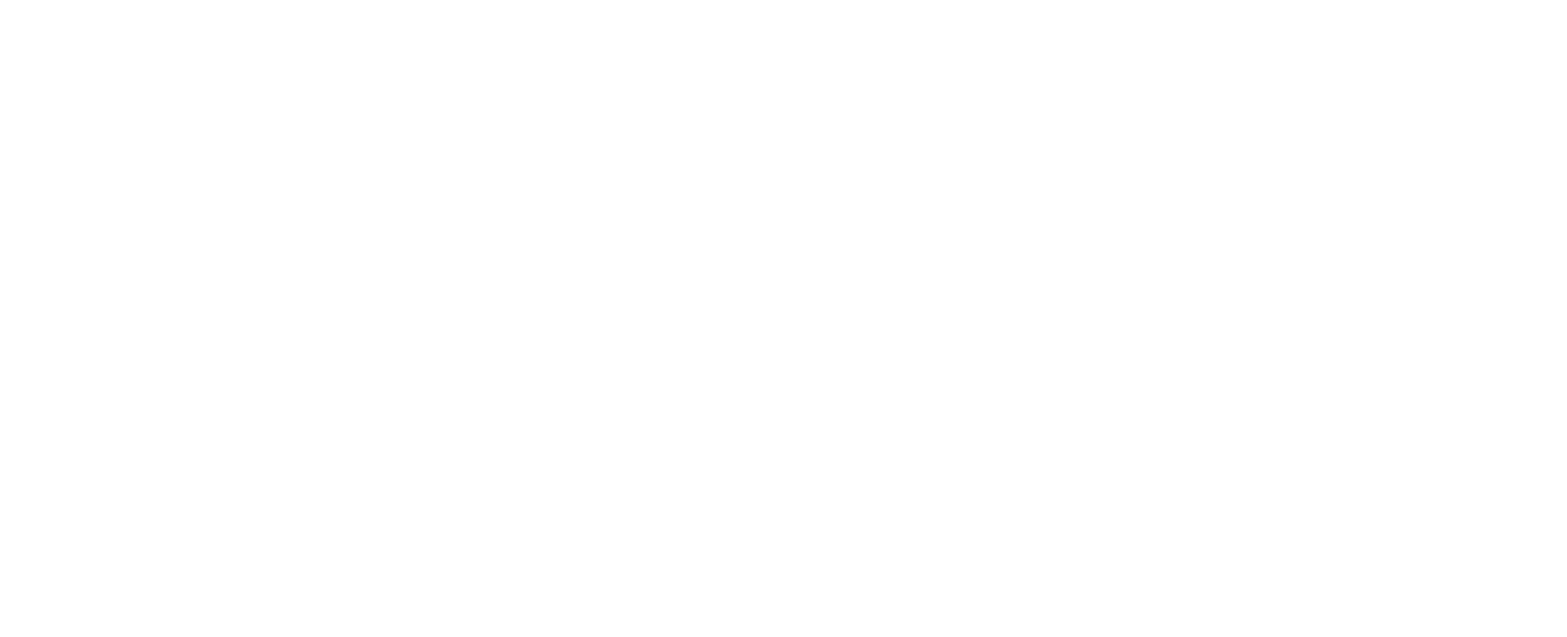
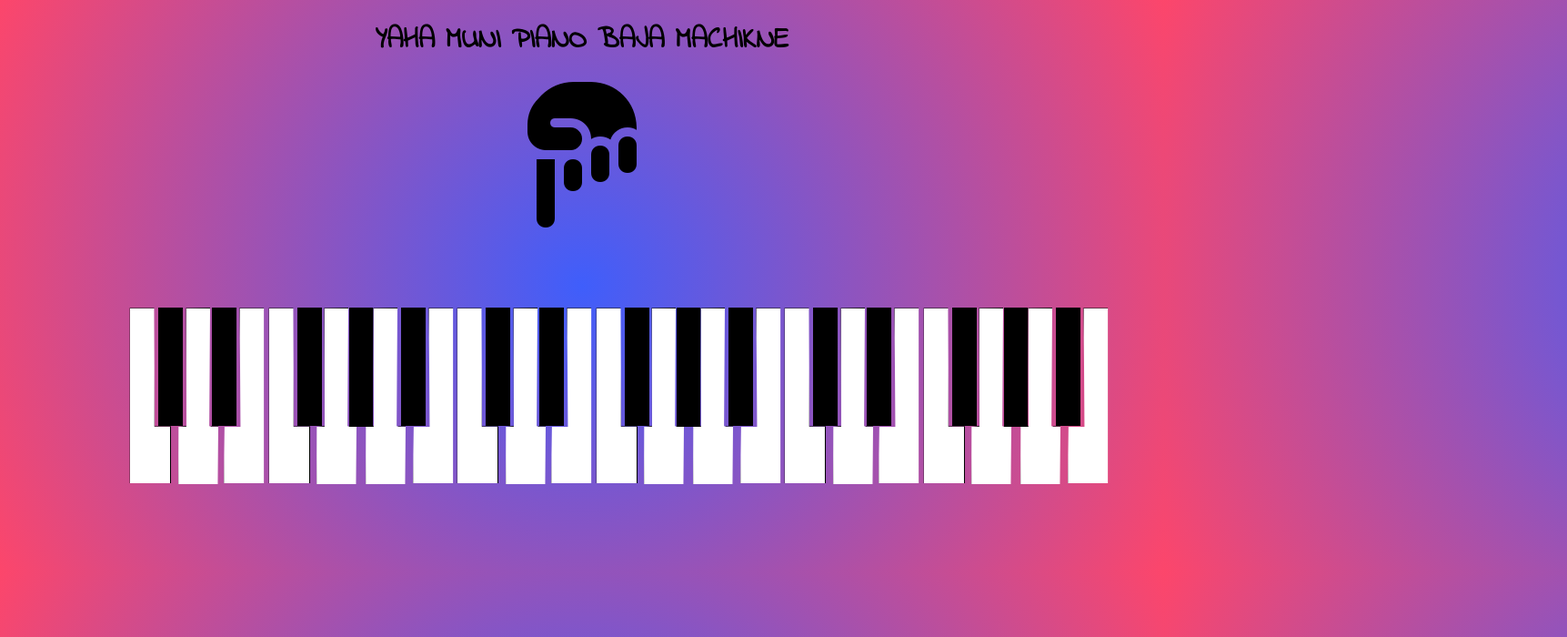
Before and after one commit to bipinrai054/piano, a plain HTML site: page index.html in a window 1280 px wide. Shown: the top 700 px of the page at 91% size, 1723 px wide, since content can reach past the window. Drawn offline with Linux system fonts and the light colour scheme.

Commit message:
outer layer done

```diff
--- a/index.html
+++ b/index.html
@@ -3,11 +3,58 @@
 <head>
     <meta charset="UTF-8">
     <meta name="viewport" content="width=device-width, initial-scale=1.0">
+    <link rel="icon" href="images/piano-key-png-2-transparent.png">
+    <script src="https://kit.fontawesome.com/6e2db9fbc1.js" crossorigin="anonymous"></script>
+    <link href="https://fonts.googleapis.com/css2?family=Indie+Flower&display=swap" rel="stylesheet">
+    <link rel="stylesheet" href="style.css">
     <title>Piano</title>
 </head>
 <body>
+    <div class="heading">
+        <h1>YAHA MUNI PIANO BAJA MACHIKNE</h1>
+        <i class="fas fa-hand-point-down fa-10x"></i>
+    </div>
     <div class="main">
+       <div class="piano">
+           <img class="whiteKeysLeft1" src="images/cMaj(F).png" alt="cMaj">
+           <img class="blackKeys1" src="images/blackKey.png" alt="c#Maj">
+           <img class="dMaj" src="images/dMaj(G&A).png" alt="dMaj">
+           <img class="blackKeys2" src="images/blackKey.png" alt="d#Maj">
+           <img class="eMaj" src="images/eMaj(B).png" alt="eMaj">
+           <img class="whiteKeysLeft2" src="images/cMaj(F).png" alt="fMaj">
+           <img class="blackKeys3" src="images/blackKey.png" alt="f#Maj">
+           <img class="gMaj" src="images/dMaj(G&A).png" alt="gMaj">
+           <img class="blackKeys4" src="images/blackKey.png" alt="g#Maj">
+           <img class="aMaj" src="images/dMaj(G&A).png" alt="aMaj">
+           <img class="blackKeys5" src="images/blackKey.png" alt="a#Maj">
+           <img class="bMaj" src="images/eMaj(B).png" alt="bMaj">
+           <img class="whiteKeysLeft1" src="images/cMaj(F).png" alt="cMaj">
+           <img class="blackKeys1" src="images/blackKey.png" alt="c#Maj">
+           <img class="dMaj" src="images/dMaj(G&A).png" alt="dMaj">
+           <img class="blackKeys2" src="images/blackKey.png" alt="d#Maj">
+           <img class="eMaj" src="images/eMaj(B).png" alt="eMaj">
+           <img class="whiteKeysLeft2" src="images/cMaj(F).png" alt="fMaj">
+           <img class="blackKeys3" src="images/blackKey.png" alt="f#Maj">
+           <img class="gMaj" src="images/dMaj(G&A).png" alt="gMaj">
+           <img class="blackKeys4" src="images/blackKey.png" alt="g#Maj">
+           <img class="aMaj" src="images/dMaj(G&A).png" alt="aMaj">
+           <img class="blackKeys5" src="images/blackKey.png" alt="a#Maj">
+           <img class="bMaj" src="images/eMaj(B).png" alt="bMaj">
+           <img class="whiteKeysLeft1" src="images/cMaj(F).png" alt="cMaj">
+           <img class="blackKeys1" src="images/blackKey.png" alt="c#Maj">
+           <img class="dMaj" src="images/dMaj(G&A).png" alt="dMaj">
+           <img class="blackKeys2" src="images/blackKey.png" alt="d#Maj">
+           <img class="eMaj" src="images/eMaj(B).png" alt="eMaj">
+           <img class="whiteKeysLeft2" src="images/cMaj(F).png" alt="fMaj">
+           <img class="blackKeys3" src="images/blackKey.png" alt="f#Maj">
+           <img class="gMaj" src="images/dMaj(G&A).png" alt="gMaj">
+           <img class="blackKeys4" src="images/blackKey.png" alt="g#Maj">
+           <img class="aMaj" src="images/dMaj(G&A).png" alt="aMaj">
+           <img class="blackKeys5" src="images/blackKey.png" alt="a#Maj">
+           <img class="bMaj" src="images/eMaj(B).png" alt="bMaj">
 
+       </div>
     </div>
+<script src="script.js"></script>
 </body>
 </html>
--- a/script.js
+++ b/script.js
@@ -1 +1 @@
-alter("Working!!");
+// console.log("Working!")
--- a/style.css
+++ b/style.css
@@ -1,4 +1,95 @@
 body{
     margin: 0px;
     padding: 0px;
+    background: rgb(63,94,251);
+    background: radial-gradient(circle, rgba(63,94,251,1) 0%, rgba(252,70,107,1) 100%);
+    font-family: 'Indie Flower', cursive;
 }
+.heading{
+    text-align: center;
+}
+.piano{
+    margin: 10px 10px;
+}
+.main{
+    margin: -323px -223px;
+    display: inline-block;
+    padding: 401px 333px;
+    width:100%;
+    /* text-align: center; */
+}
+.blackKeys1{
+    height: 130px;
+    width: 27px;
+    position:relative;
+    bottom: 65px;
+    right:12px;
+}
+.blackKeys2{
+    height: 130px;
+    width: 27px;
+    position:relative;
+    bottom: 65px;
+    right:245px;
+}
+.blackKeys3{
+    height: 130px;
+    width: 27px;
+    position:relative;
+    bottom: 65px;
+    right:15px;
+}
+.blackKeys4{
+    height: 131px;
+    width: 26px;
+    position: relative;
+    bottom: 64px;
+    right: 20px;
+}
+.blackKeys5{
+    height: 130px;
+    width: 27px;
+    position:relative;
+    bottom: 65px;
+    right:15px;
+}
+.whiteKeysLeft1{
+    height:195px;
+    width: 323px;
+    margin-right: -285px;
+    margin-left: 22px;
+}
+.whiteKeysLeft2{
+    height:195px;
+    width: 323px;
+    margin-right: -282px;
+    margin-left: -187px;
+}
+.dMaj{
+ height: 195px;
+ width: 323px;
+ margin-left: -70px;
+}
+.eMaj{
+    height: 195px;
+    width: 323px;
+    margin-left: -358px;
+}
+.gMaj{
+    height: 195px;
+    width: 323px;
+    margin-left: -74px;
+    margin-right: -226px;
+}
+.aMaj{
+    height: 195px;
+    width: 323px;
+    margin-left: -81px;
+    margin-right: -228px;
+}
+.bMaj{
+    height: 195px;
+    width: 323px;
+    margin-left: -128px;
+    margin-right: -210px;
+}
```
Also changed, not shown: images/search-cliparts.html (added, +12 -0 lines), images/piano-key-png-2-transparent.png (added).
